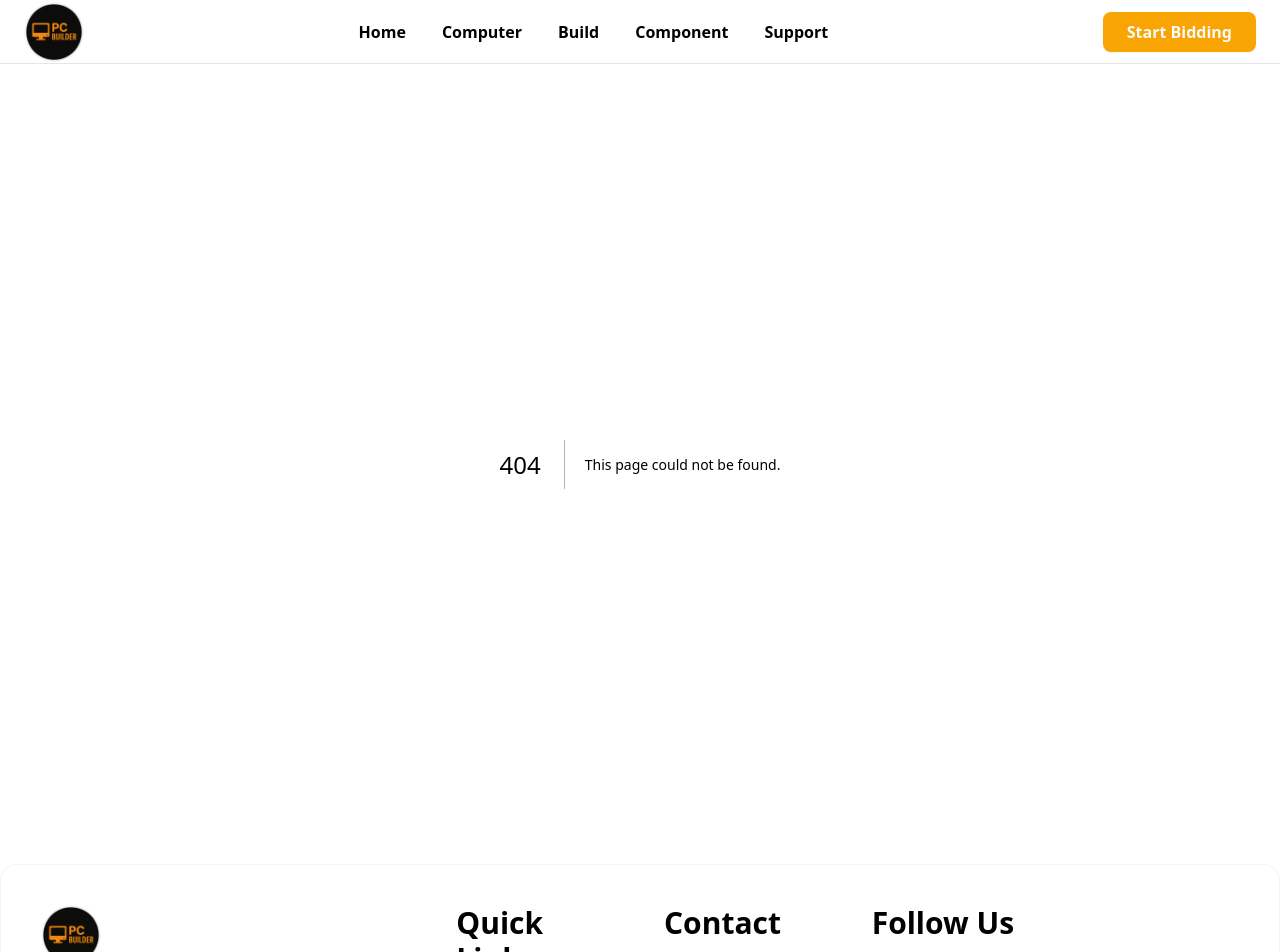
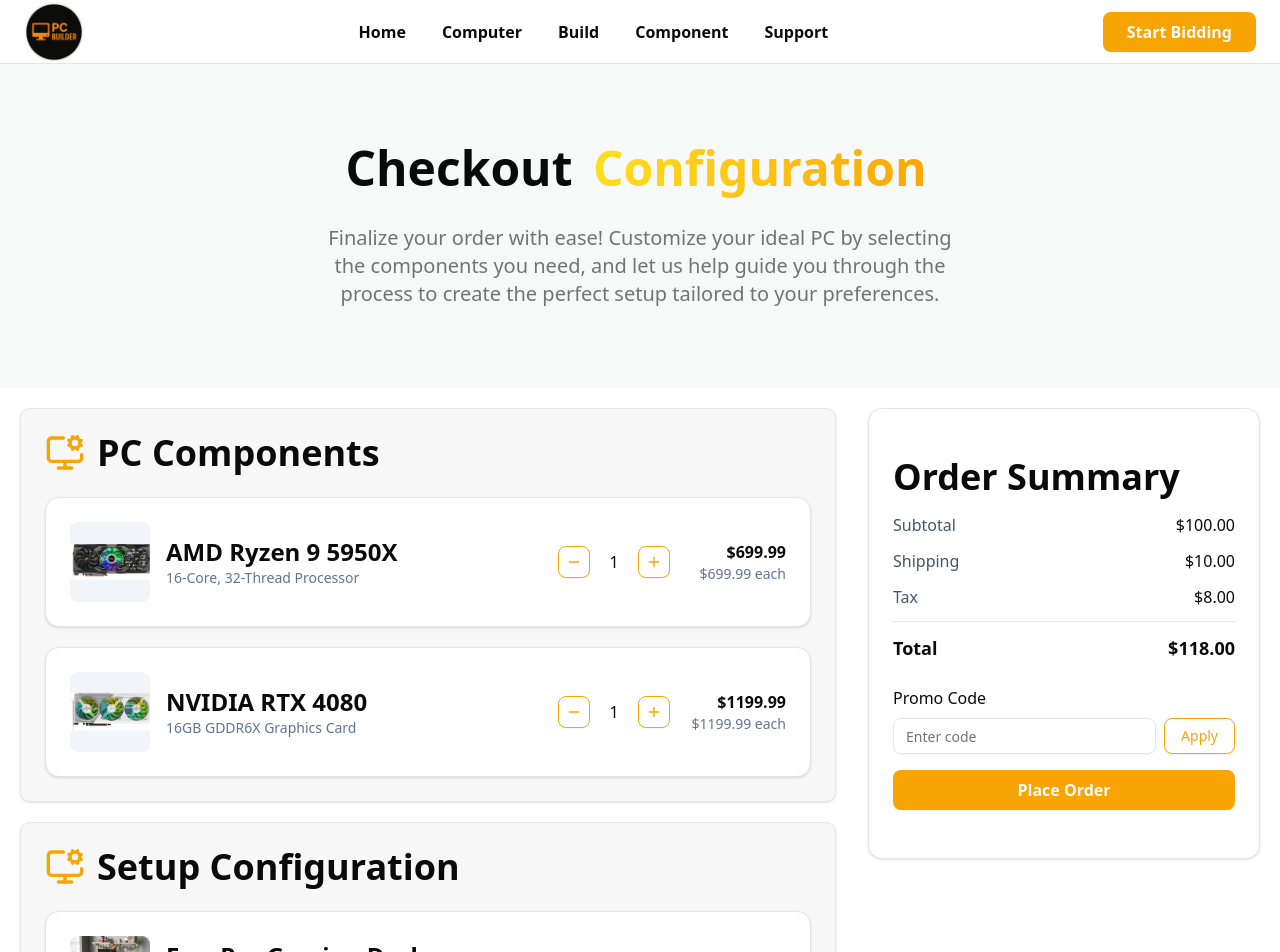
Before and after one commit to alphasspase/custom-pc-builder, a Next.js app: page /checkout in a window 1280 px wide. Before the commit this address had no page. Shown: the top 952 px of the page. Built offline with nearby package versions, Linux system fonts and the light colour scheme.

Commit message:
checout summary paee created

```diff
--- /dev/null
+++ b/src/app/checkout/_components/CheckoutDetails.tsx
@@ -0,0 +1,45 @@
+'use client';
+
+import { useState } from 'react';
+import SummaryCardItem from './SummaryCardItem';
+import { CartItemType } from '../type';
+import { MonitorCog } from 'lucide-react';
+
+export default function CheckoutDetails({
+  title,
+  cartData,
+}: {
+  title: string;
+  cartData: CartItemType[];
+}) {
+  const [cart, setCart] = useState<CartItemType[]>(cartData);
+
+  const updateQuantity = (id: number, change: number) => {
+    setCart((prevCart) =>
+      prevCart.map((item) =>
+        item.id === id
+          ? { ...item, quantity: Math.max(1, item.quantity + change) }
+          : item,
+      ),
+    );
+  };
+
+  return (
+    <div className="relative rounded-lg border p-6 shadow-sm bg-primary-gray-500">
+      <div className="flex items-center gap-3 mb-6">
+        <MonitorCog className="h-10 w-10 text-primary" />
+        <h2>{title}</h2>
+      </div>
+
+      <div className="space-y-5">
+        {cart.map((item) => (
+          <SummaryCardItem
+            key={item.id}
+            item={item}
+            onQuantityChange={updateQuantity}
+          />
+        ))}
+      </div>
+    </div>
+  );
+}
--- /dev/null
+++ b/src/app/checkout/_components/OrderSummary.tsx
@@ -0,0 +1,73 @@
+'use client';
+import { Button } from '@/components/ui/button';
+import { Card, CardContent } from '@/components/ui/card';
+import { Input } from '@/components/ui/input';
+import { Separator } from '@/components/ui/separator';
+import React, { useState } from 'react';
+
+const OrderSummary = () => {
+  // Defining state variables
+  const [subtotal] = useState(100); // Example value
+  const [shipping] = useState(10); // Example value
+  const [tax] = useState(8); // Example value
+  const [total, setTotal] = useState(subtotal + shipping + tax); // Example calculation
+  const [promoCode, setPromoCode] = useState('');
+
+  // Updating total when subtotal, shipping, or tax changes
+  React.useEffect(() => {
+    setTotal(subtotal + shipping + tax);
+  }, [subtotal, shipping, tax]);
+
+  return (
+    <div className="lg:col-span-1 sticky top-20">
+      <Card>
+        <CardContent className="p-6">
+          <h2 className="text-xl font-bold mb-4">Order Summary</h2>
+          <div className="space-y-3 mb-6">
+            <div className="flex justify-between">
+              <span className="text-slate-600 dark:text-slate-400">
+                Subtotal
+              </span>
+              <span>${subtotal.toFixed(2)}</span>
+            </div>
+            <div className="flex justify-between">
+              <span className="text-slate-600 dark:text-slate-400">
+                Shipping
+              </span>
+              <span>${shipping.toFixed(2)}</span>
+            </div>
+            <div className="flex justify-between">
+              <span className="text-slate-600 dark:text-slate-400">Tax</span>
+              <span>${tax.toFixed(2)}</span>
+            </div>
+            <Separator />
+            <div className="flex justify-between font-bold text-lg">
+              <span>Total</span>
+              <span>${total.toFixed(2)}</span>
+            </div>
+          </div>
+
+          <div className="space-y-4">
+            <div>
+              <p className="font-medium mb-2">Promo Code</p>
+              <div className="flex gap-2">
+                <Input
+                  placeholder="Enter code"
+                  value={promoCode}
+                  onChange={(e) => setPromoCode(e.target.value)}
+                  className="flex-1"
+                />
+                <Button variant="outline">Apply</Button>
+              </div>
+            </div>
+            <Button size={'lg'} className="w-full ">
+              Place Order
+            </Button>
+          </div>
+        </CardContent>
+      </Card>
+    </div>
+  );
+};
+
+export default OrderSummary;
--- /dev/null
+++ b/src/app/checkout/_components/SummaryCardItem.tsx
@@ -0,0 +1,66 @@
+import { Plus, Minus } from 'lucide-react';
+import Image from 'next/image';
+import { Button } from '@/components/ui/button';
+import { Card, CardContent } from '@/components/ui/card';
+import { CartItemType } from '../type';
+
+const SummaryCardItem = ({
+  item,
+  onQuantityChange,
+}: {
+  item: CartItemType;
+  onQuantityChange: (id: number, change: number) => void;
+}) => {
+  return (
+    <Card>
+      <CardContent>
+        <div className="flex items-center gap-4 border-b last:border-0">
+          <div className="h-20 w-20 bg-slate-100 dark:bg-slate-800 rounded-md flex items-center justify-center overflow-hidden">
+            <Image
+              src={item.image || '/placeholder.svg'}
+              alt={item.name}
+              width={80}
+              height={80}
+              className="object-contain"
+            />
+          </div>
+          <div className="flex-1">
+            <h4>{item.name}</h4>
+            <p className="text-sm text-slate-500 dark:text-slate-400">
+              {item.description}
+            </p>
+          </div>
+          <div className="flex items-center gap-3">
+            <Button
+              variant="outline"
+              size="icon"
+              className="h-8 w-8"
+              onClick={() => onQuantityChange(item.id, -1)}
+            >
+              <Minus className="h-3 w-3" />
+            </Button>
+            <span className="w-6 text-center">{item.quantity}</span>
+            <Button
+              variant="outline"
+              size="icon"
+              className="h-8 w-8"
+              onClick={() => onQuantityChange(item.id, 1)}
+            >
+              <Plus className="h-3 w-3" />
+            </Button>
+          </div>
+          <div className="text-right min-w-[100px]">
+            <div className="font-bold">
+              ${(item.price * item.quantity).toFixed(2)}
+            </div>
+            <div className="text-sm text-slate-500 dark:text-slate-400">
+              ${item.price.toFixed(2)} each
+            </div>
+          </div>
+        </div>
+      </CardContent>
+    </Card>
+  );
+};
+
+export default SummaryCardItem;
--- /dev/null
+++ b/src/app/checkout/index.ts
@@ -0,0 +1,67 @@
+import { CartItemType } from './type';
+
+export const cardsData: CartItemType[] = [
+  {
+    id: 1,
+    name: 'AMD Ryzen 9 5950X',
+    description: '16-Core, 32-Thread Processor',
+    price: 699.99,
+    quantity: 1,
+    image: '/graphic-card/graphic-card.jpg',
+  },
+  {
+    id: 2,
+    name: 'NVIDIA RTX 4080',
+    description: '16GB GDDR6X Graphics Card',
+    price: 1199.99,
+    quantity: 1,
+    image: '/graphic-card/graphic-card2.jpg',
+  },
+];
+
+export const cardsPcConfigData: CartItemType[] = [
+  {
+    id: 1,
+    name: 'ErgoPro Gaming Desk',
+    description: 'Adjustable height, ergonomic desk for gaming or office use',
+    price: 299.99,
+    quantity: 1,
+    image: '/desk/desk.webp',
+  },
+  {
+    id: 2,
+    name: 'Mesh Office Chair',
+    description:
+      'Ergonomic chair with adjustable lumbar support and breathable mesh',
+    price: 199.99,
+    quantity: 1,
+    image: '/chairs/chair.jpg',
+  },
+  {
+    id: 3,
+    name: 'LED Monitor Stand',
+    description:
+      'Adjustable stand with built-in USB ports for monitors up to 32 inches',
+    price: 59.99,
+    quantity: 1,
+    image: '/desk/desk4.webp',
+  },
+  {
+    id: 4,
+    name: 'Wireless Keyboard and Mouse Combo',
+    description:
+      'Compact wireless keyboard and mouse with quiet mechanical keys',
+    price: 79.99,
+    quantity: 1,
+    image: '/peripherals/keyboard.jpg',
+  },
+  {
+    id: 5,
+    name: 'Gaming Mouse Pad',
+    description:
+      'Large, non-slip mouse pad designed for precise gaming movements',
+    price: 24.99,
+    quantity: 1,
+    image: '/peripherals/remote.jpg',
+  },
+];
--- /dev/null
+++ b/src/app/checkout/page.tsx
@@ -0,0 +1,33 @@
+import HeroHighlightSection from '@/components/global/HeroHighlightSection';
+import React from 'react';
+import CheckoutDetails from './_components/CheckoutDetails';
+import OrderSummary from './_components/OrderSummary';
+import { cardsData, cardsPcConfigData } from '.';
+
+const checkoutPage = () => {
+  return (
+    <div>
+      <HeroHighlightSection
+        title="Checkout Configuration"
+        highlight="Configuration"
+        description="Finalize your order with ease! Customize your ideal PC by selecting the components you need, and let us help guide you through the process to create the perfect setup tailored to your preferences."
+      />
+      <div className=" grid grid-cols-1 md:grid-cols-3 gap-5 lg:gap-8 p-5">
+        {/* sub grid */}
+        <div className="col-span-2 space-y-5">
+          <CheckoutDetails title="PC Components" cartData={cardsData} />
+          <CheckoutDetails
+            title="Setup Configuration"
+            cartData={cardsPcConfigData}
+          />
+        </div>
+        {/* sub grid */}
+        <div>
+          <OrderSummary />
+        </div>
+      </div>
+    </div>
+  );
+};
+
+export default checkoutPage;
--- /dev/null
+++ b/src/app/checkout/type.ts
@@ -0,0 +1,12 @@
+export type CartItemType = {
+  id: number;
+  name: string;
+  description: string;
+  price: number;
+  quantity: number;
+  image: string;
+};
+
+export type CheckoutDetailsProps = {
+  cartData: CartItemType[];
+};
--- a/src/app/component/_components/WorkspaceConfigurator.tsx
+++ b/src/app/component/_components/WorkspaceConfigurator.tsx
@@ -5,6 +5,8 @@
 import { ArrowRight } from 'lucide-react';
 import { Button } from '@/components/ui/button';
 import { Separator } from '@/components/ui/separator';
+import Link from 'next/link';
+import { URLS } from '@/utils/urls';
 
 interface ProductOption {
   id: string;
@@ -85,7 +87,7 @@
 
         <div className="mt-8 space-y-3">
           <Button className="w-full group">
-            Proceed to Checkout
+            <Link href={URLS.checkout}>Proceed to Checkout</Link>
             <ArrowRight className="ml-2 h-4 w-4 transition-transform group-hover:translate-x-1" />
           </Button>
           <Button variant="outline" className="w-full">
--- a/src/app/globals.css
+++ b/src/app/globals.css
@@ -145,3 +145,6 @@
 h3 {
   @apply text-3xl font-bold;
 }
+h4 {
+  @apply text-2xl font-semibold;
+}
--- a/src/utils/urls.ts
+++ b/src/utils/urls.ts
@@ -4,4 +4,5 @@
   component = '/component',
   computer = '/computer',
   support = '/support',
+  checkout = '/checkout',
 }
```
